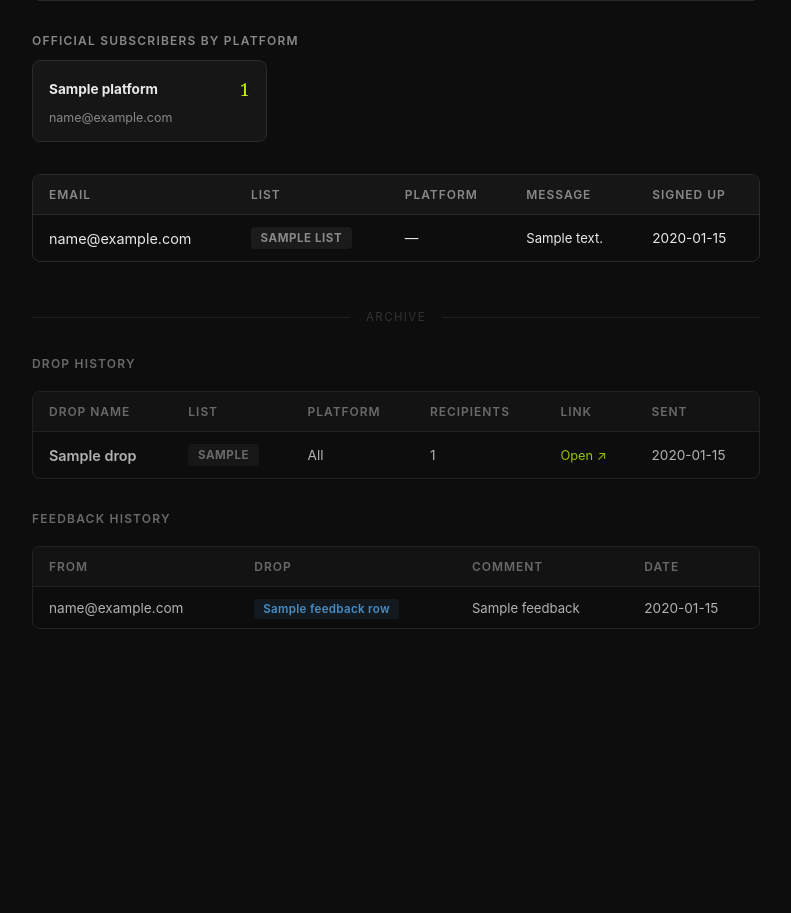
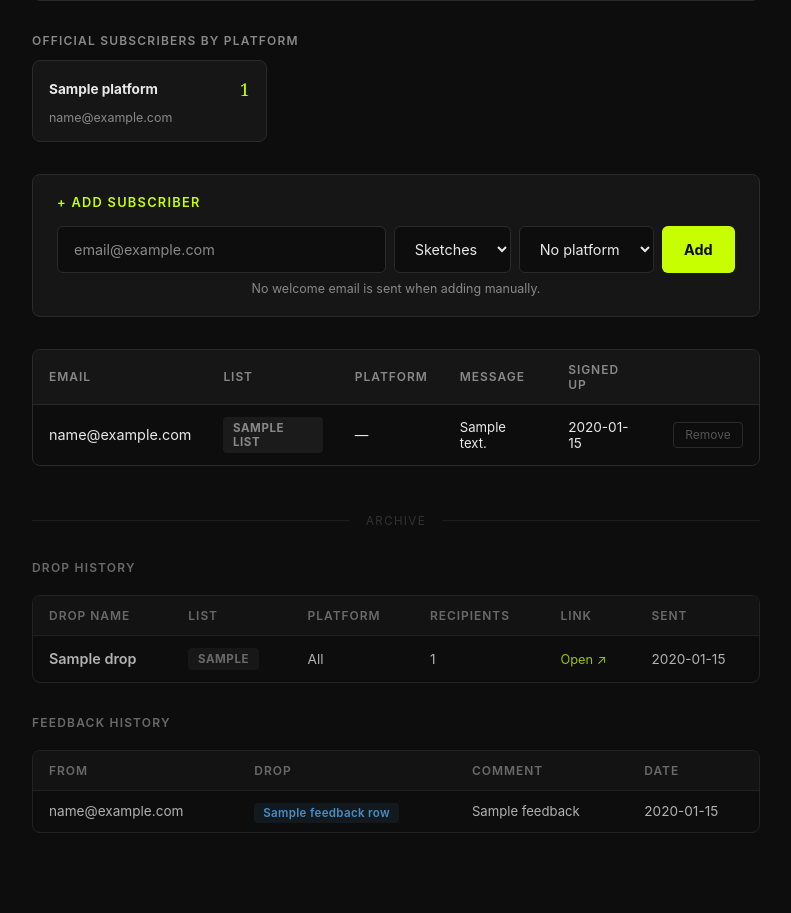
Before and after one commit to DouglasJamesAldridge/music-site, a Python web app: template templates/admin.html in a window 1280 px wide. Shown: the part 948-1861 px from the top of the page, without its empty margins (244-1035 px from the left). Before the commit the page ends 1577 px from the top, so only its background shows below. Run offline with Jinja, Linux system fonts and the light colour scheme; the template is opened without the code that fills it: most values are stand-ins (such as "Sample title", 1, 10 or a date in 2020).

Commit message:
Add manual add/remove subscriber for beta testing

```diff
--- a/static/css/style.css
+++ b/static/css/style.css
@@ -851,3 +851,24 @@ body {
 .archive-section:hover {
   opacity: 1;
 }
+
+/* ── Remove subscriber button ── */
+
+.remove-btn {
+  padding: 0.3rem 0.7rem;
+  background: transparent;
+  color: #555;
+  border: 1px solid #2a2a2a;
+  border-radius: 4px;
+  font-size: 0.75rem;
+  font-family: var(--font-body);
+  cursor: pointer;
+  white-space: nowrap;
+  transition: background 0.15s, color 0.15s, border-color 0.15s;
+}
+
+.remove-btn:hover {
+  background: rgba(255, 92, 92, 0.1);
+  color: var(--error);
+  border-color: var(--error);
+}
--- a/templates/admin.html
+++ b/templates/admin.html
@@ -158,6 +158,35 @@
     </div>
     {% endif %}
 
+    <!-- Add Subscriber Panel -->
+    <div class="send-panel">
+      <p class="send-panel-title" style="color: var(--accent);">+ Add subscriber</p>
+      <form method="POST" action="/admin/add-subscriber">
+        <div class="send-row" style="flex-wrap: wrap; gap: 0.5rem;">
+          <input
+            type="email"
+            name="email"
+            placeholder="email@example.com"
+            required
+            class="send-input"
+            style="min-width: 180px;"
+          />
+          <select name="list_type" class="send-select">
+            <option value="sketches">Sketches</option>
+            <option value="official">Official</option>
+          </select>
+          <select name="platform" class="send-select">
+            <option value="">No platform</option>
+            {% for p in platforms %}
+              <option value="{{ p }}">{{ p }}</option>
+            {% endfor %}
+          </select>
+          <button type="submit" class="send-btn">Add</button>
+        </div>
+        <p class="fine-print" style="margin-top: 0.5rem;">No welcome email is sent when adding manually.</p>
+      </form>
+    </div>
+
     <!-- Subscriber table -->
     {% if subscribers %}
     <div class="table-wrap">
@@ -169,6 +198,7 @@
             <th>Platform</th>
             <th>Message</th>
             <th>Signed up</th>
+            <th></th>
           </tr>
         </thead>
         <tbody>
@@ -189,6 +219,13 @@
               {% endif %}
             </td>
             <td class="date-cell">{{ row['created_at'][:10] }}</td>
+            <td>
+              <form method="POST" action="/admin/remove-subscriber" onsubmit="return confirm('Remove {{ row['email'] }} from the {{ row['list'] }} list?')">
+                <input type="hidden" name="email" value="{{ row['email'] }}" />
+                <input type="hidden" name="list_type" value="{{ row['list'] }}" />
+                <button type="submit" class="remove-btn">Remove</button>
+              </form>
+            </td>
           </tr>
           {% endfor %}
         </tbody>
```
Also changed, not shown: app.py (+89 -1 lines).
